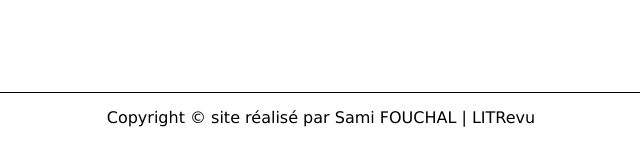
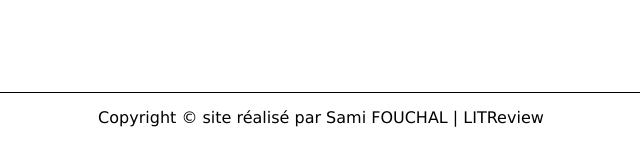
Before and after one commit to Gaiden92/P9OC, a Django app: page / in a window 1280 px wide. Shown: the part 658-800 px from the top of the page, without its empty margins (322-962 px from the left). Run offline with Django 4.2, Linux system fonts and the light colour scheme.

Commit message:
Mise à jour READMe

```diff
--- a/authentication/templates/base.html
+++ b/authentication/templates/base.html
@@ -28,7 +28,7 @@
 
     {% block content %}{% endblock content %}
     <footer>
-        <p>Copyright © site réalisé par Sami FOUCHAL | LITRevu</p>
+        <p>Copyright © site réalisé par Sami FOUCHAL | LITReview</p>
     </footer>
     <!-- AOS -->
     <script>
```
Also changed, not shown: READMe.md.
